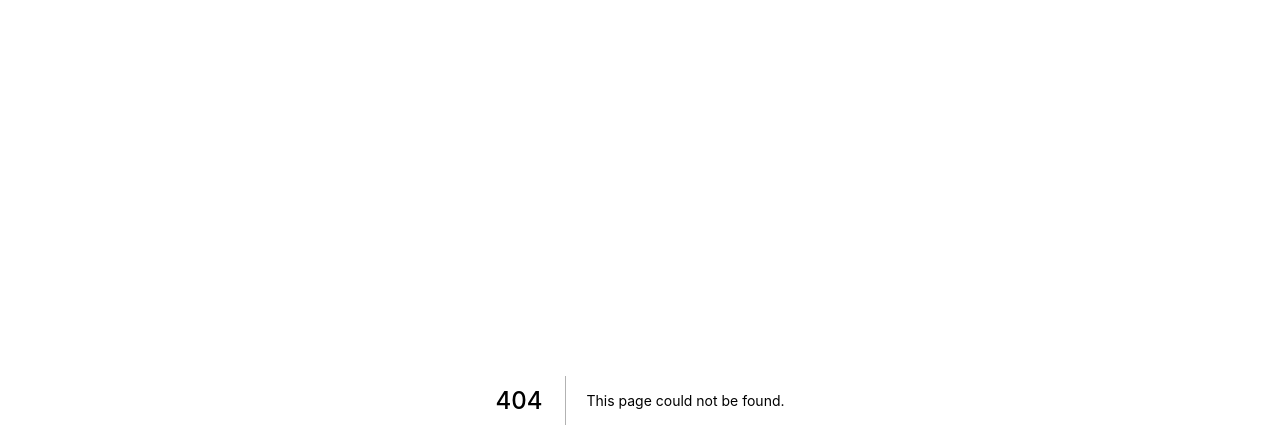
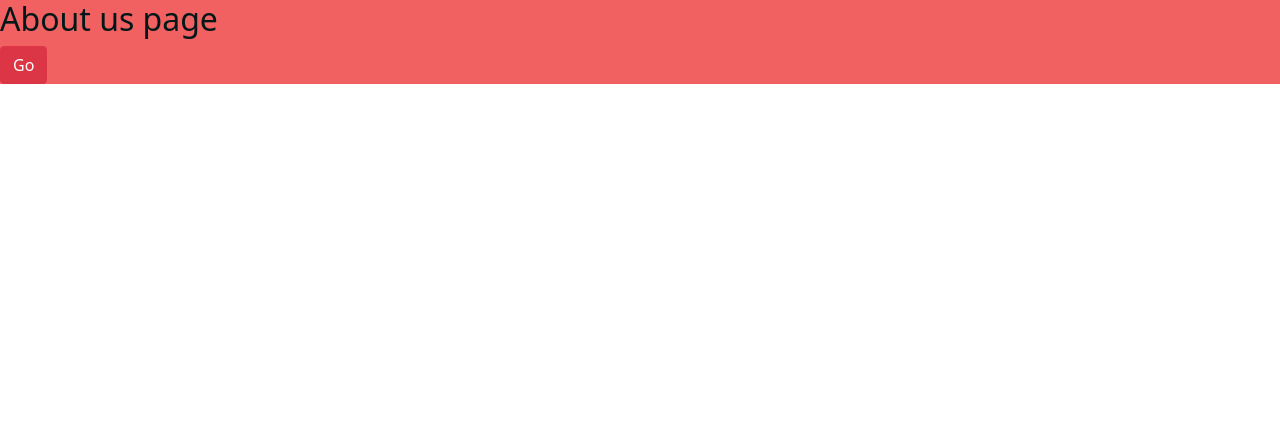
Before and after one commit to itshasnainkhanofficial/nextapp, a Next.js app: page /styling/about in a window 1280 px wide. Before the commit this address had no page. Shown: the top 448 px of the page. Built offline with nearby package versions, Linux system fonts and the light colour scheme.

Commit message:
styling done alhamdulillah

```diff
--- a/package.json
+++ b/package.json
@@ -10,10 +10,13 @@
     "json-server": "json-server --watch db.json --port 4000"
   },
   "dependencies": {
+    "bootstrap": "^5.1.0",
     "json-server": "^0.16.3",
     "next": "11.1.0",
     "react": "17.0.2",
     "react-dom": "17.0.2",
+    "sass": "^1.38.1",
+    "styled-components": "^5.3.1",
     "swr": "^0.5.6"
   },
   "devDependencies": {
--- a/pages/_app.js
+++ b/pages/_app.js
@@ -1,7 +1,19 @@
 import '../styles/globals.css'
+import 'bootstrap/dist/css/bootstrap.min.css';
+import { ThemeProvider } from 'styled-components'
+const theme = {
+  colors: {
+    primary: '#355C7D'
+  }
+}
 
 function MyApp({ Component, pageProps }) {
-  return <Component {...pageProps} />
+  // return <Component {...pageProps} />
+  return (
+    <ThemeProvider theme={theme}>
+      <Component {...pageProps} />
+    </ThemeProvider>
+  )
 }
 
 export default MyApp
--- /dev/null
+++ b/pages/styling/about.js
@@ -0,0 +1,13 @@
+import React from 'react';
+import styles from '../../styles/styling/About.module.css';
+import scssstyle from '../../styles/styling/About.module.scss';
+function about() {
+    return (
+        <div className={scssstyle.bg}>
+            <h2 className={styles.highlight}>About us page</h2>
+            <button className="btn btn-danger">Go</button>
+        </div>
+    )
+}
+
+export default about
--- a/styles/globals.css
+++ b/styles/globals.css
@@ -14,3 +14,6 @@ a {
 * {
   box-sizing: border-box;
 }
+h2{
+  color : orange;
+}
--- /dev/null
+++ b/styles/styling/About.module.css
@@ -0,0 +1,3 @@
+.highlight{
+    color: rgb(3, 23, 24)
+}
--- /dev/null
+++ b/styles/styling/About.module.scss
@@ -0,0 +1,5 @@
+@import 'colors';
+
+.bg{
+    background-color: $red;
+}
--- /dev/null
+++ b/styles/styling/Contact.module.css
@@ -0,0 +1,3 @@
+.highlight{
+    color: orangered
+}
--- /dev/null
+++ b/styles/styling/Contact.module.scss
@@ -0,0 +1,5 @@
+@import 'colors';
+
+.bg{
+    background-color: $green;
+}
--- /dev/null
+++ b/styles/styling/_colors.scss
@@ -0,0 +1,2 @@
+$red : rgb(241, 97, 97);
+$green : rgb(106, 216, 106);
```
Also changed, not shown: pages/styling/contact.js (added, +13 -0 lines), pages/styling/css-in-js.js (added, +17 -0 lines), 1 other file (tests, documents, lock files or other folders).
